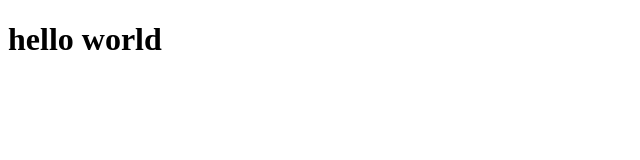
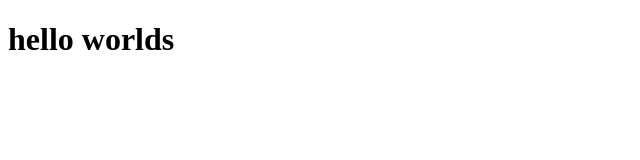
Before and after one commit to Grigoryiy/git, a plain HTML site: page index.html in a window 1280 px wide. Shown: the full height of the page, 0-640 px from the left. Drawn offline with Linux system fonts and the light colour scheme.

Commit message:
Add files via upload

```diff
--- a/index.html
+++ b/index.html
@@ -7,6 +7,6 @@
     <title>Document</title>
 </head>
 <body>
-    <h1>hello world</h1>
+    <h1>hello worlds</h1>
 </body>
 </html>
```
Also changed, not shown: 1 other file.
